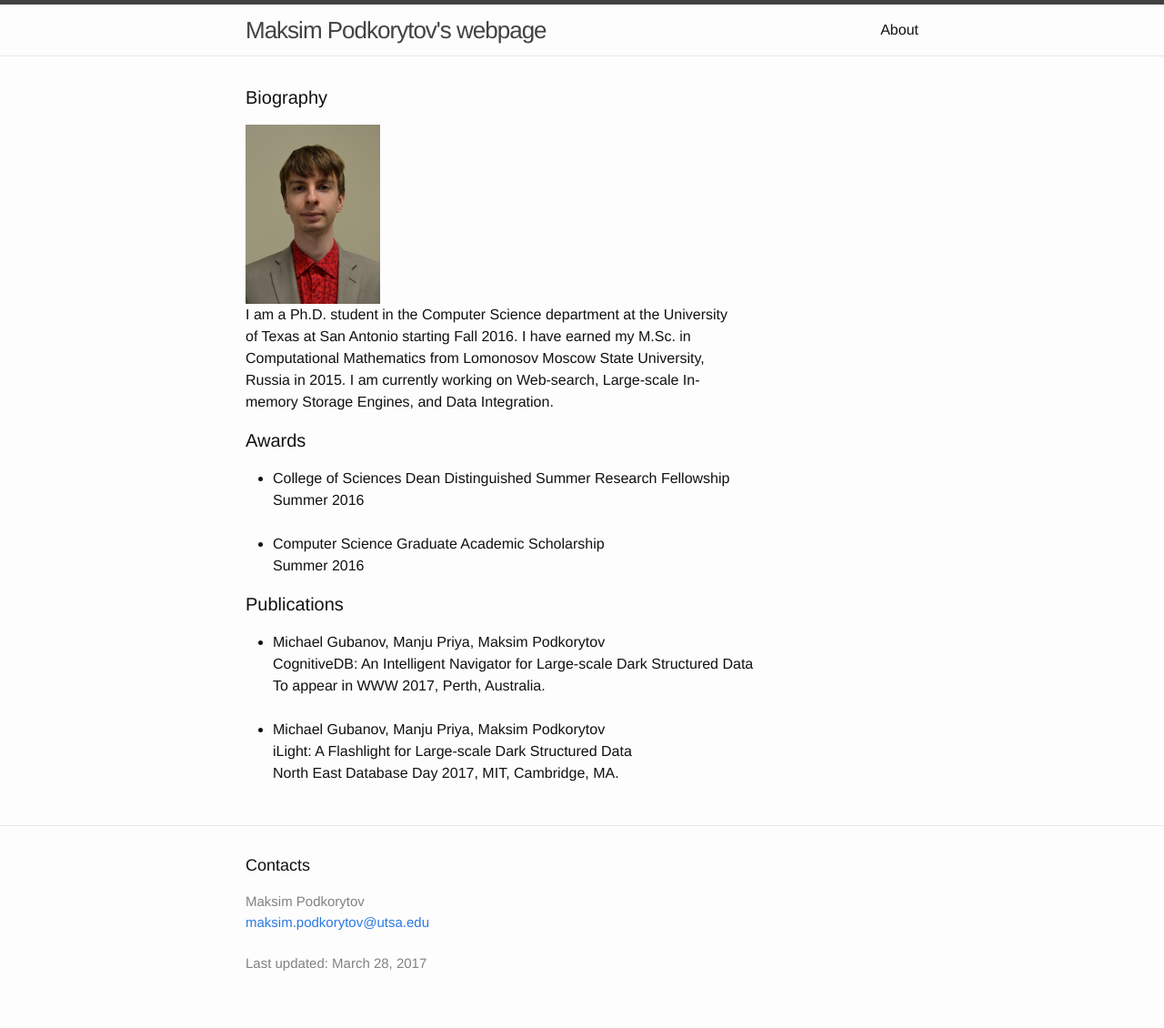
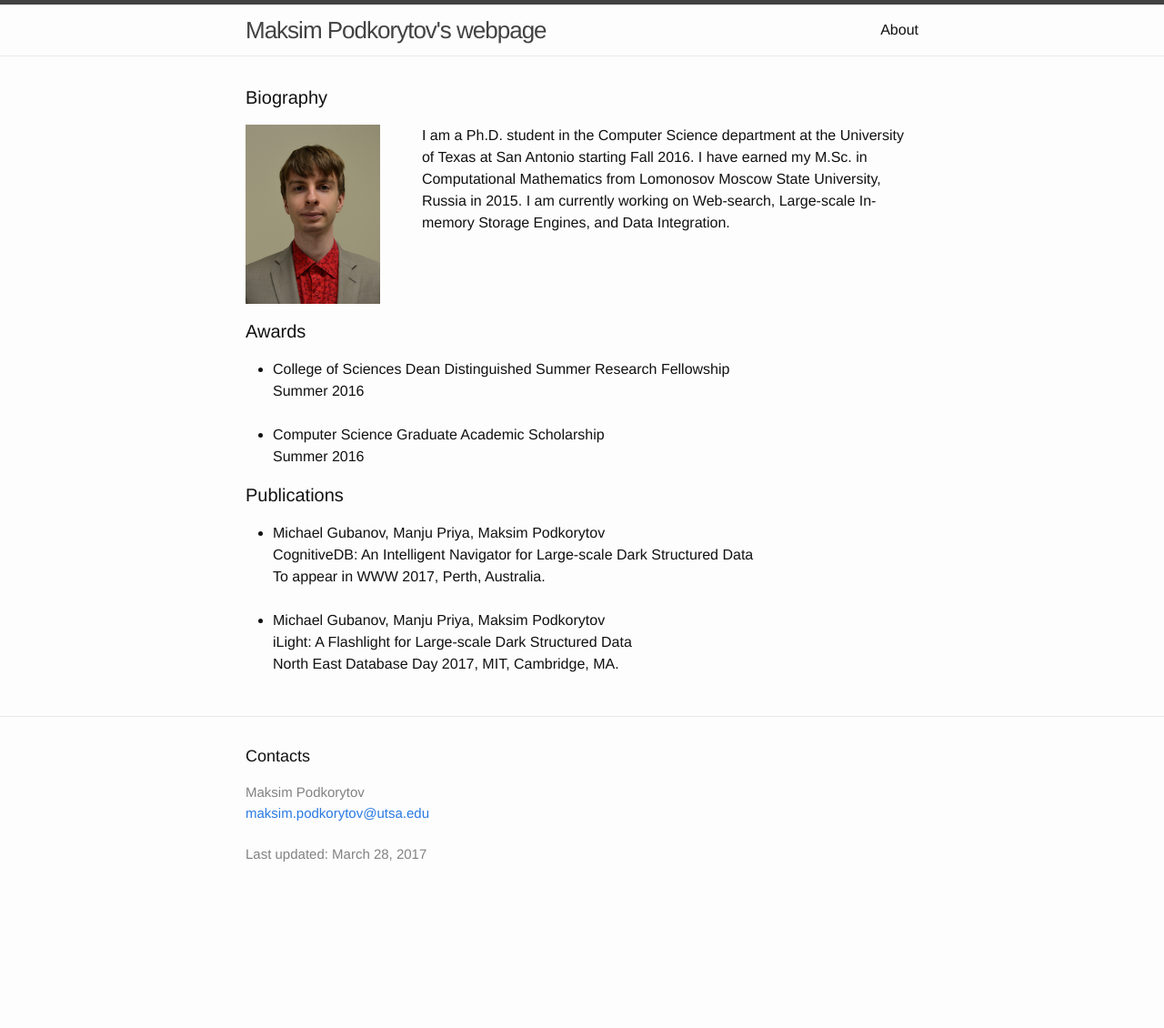
Before and after one commit to tenpercent/tenpercent.github.io, a Jekyll site: the page built from index.html, in a window 1280 px wide. Shown: the whole page at 91% size. Built offline with Jekyll 4.4.1, drawn with Linux system fonts in a browser that asks for light colours; after the commit the page ends 1010 px from its top, so only the background shows below that.

Commit message:
fix alignment

```diff
--- a/index.html
+++ b/index.html
@@ -5,15 +5,15 @@ layout: default
 <div class="home">
 
   <h1 class="page-heading">Biography</h1>
-  <div style="display:inline-block;padding-bottom:15px;">
+  <div style="padding-bottom:15px;">
     <!-- Photo -->
-    <div style="width:20%;vertical-align:middle;">
+    <div style="display:inline-block;width:20%;vertical-align:middle;">
       <img src="blobs/avatar.png" alt="The author's portrait">
     </div>
     <!-- Padding -->
-    <div style="width:5%;"></div>
+    <div style="display:inline-block;width:5%;"></div>
     <!-- Bio -->
-    <div style="width:73%;vertical-align:top;">
+    <div style="display:inline-block;width:73%;vertical-align:top;">
       I am a Ph.D. student in the Computer Science department at the University of Texas at  San  Antonio starting Fall 2016.
       I have earned my M.Sc. in Computational Mathematics from  Lomonosov  Moscow  State University, Russia in 2015.
       I am currently working on Web-search, Large-scale In-memory Storage Engines, and Data Integration.
```
